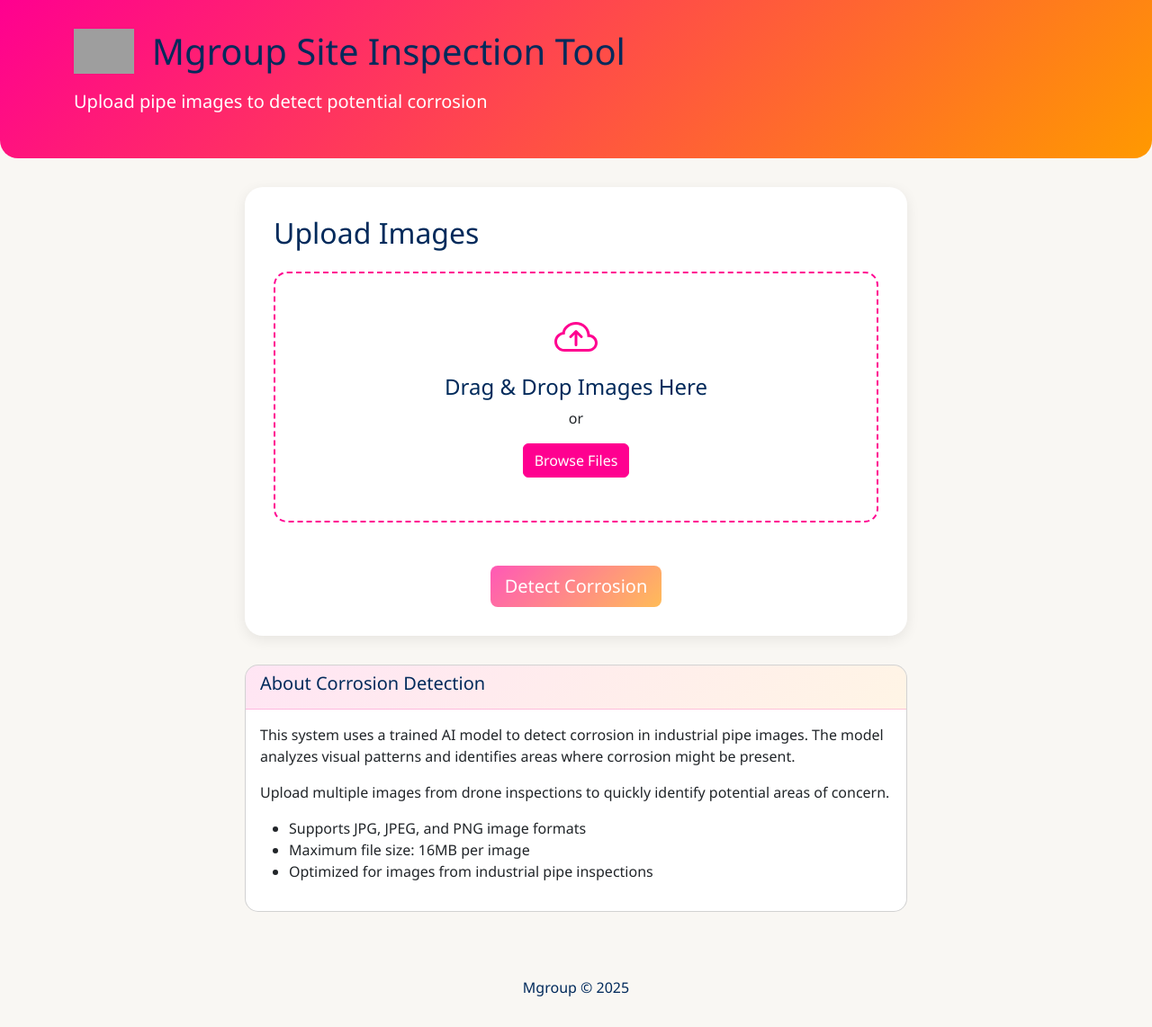
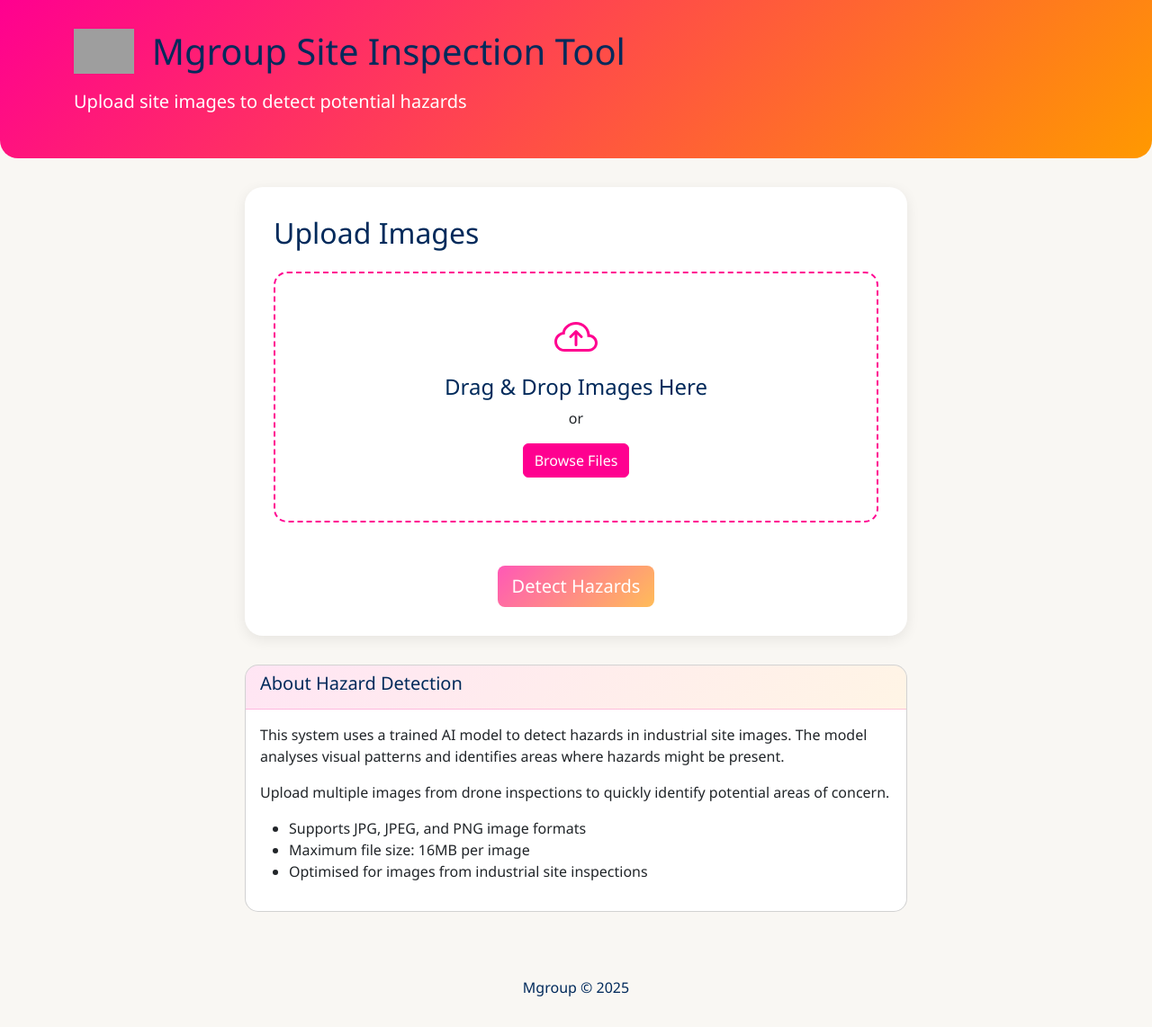
Before and after one commit to KhizarImran/AIRD, a Flask app: page / in a window 1280 px wide. Shown: the whole page at 90% size. Run offline with Flask 3, Linux system fonts and the light colour scheme; some libraries are stand-ins or nearby versions; grey boxes are pictures that could not be loaded.

Commit message:
index html updated

```diff
--- a/app/templates/index.html
+++ b/app/templates/index.html
@@ -120,7 +120,7 @@
                     <h1 class="mb-0">Mgroup Site Inspection Tool </h1>
                 </div>
             </div>
-            <p class="lead">Upload pipe images to detect potential corrosion</p>
+            <p class="lead">Upload site images to detect potential hazards</p>
         </div>
     </div>
 
@@ -157,22 +157,22 @@
                         <div class="preview-container" id="preview-container"></div>
 
                         <div class="text-center mt-4">
-                            <button type="submit" class="btn btn-success btn-lg" id="submit-btn" disabled>Detect Corrosion</button>
+                            <button type="submit" class="btn btn-success btn-lg" id="submit-btn" disabled>Detect Hazards</button>
                         </div>
                     </form>
                 </div>
 
                 <div class="card mb-4">
                     <div class="card-header">
-                        <h5>About Corrosion Detection</h5>
+                        <h5>About Hazard Detection</h5>
                     </div>
                     <div class="card-body">
-                        <p>This system uses a trained AI model to detect corrosion in industrial pipe images. The model analyzes visual patterns and identifies areas where corrosion might be present.</p>
+                        <p>This system uses a trained AI model to detect hazards in industrial site images. The model analyses visual patterns and identifies areas where hazards might be present.</p>
                         <p>Upload multiple images from drone inspections to quickly identify potential areas of concern.</p>
                         <ul>
                             <li>Supports JPG, JPEG, and PNG image formats</li>
                             <li>Maximum file size: 16MB per image</li>
-                            <li>Optimized for images from industrial pipe inspections</li>
+                            <li>Optimised for images from industrial site inspections</li>
                         </ul>
                     </div>
                 </div>
```
